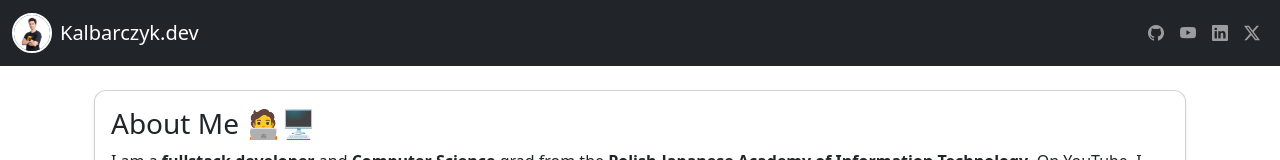
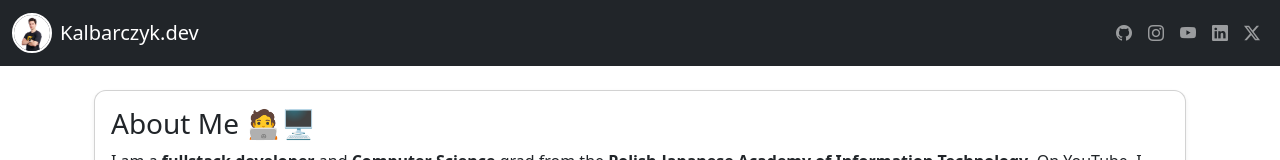
Before and after one commit to KalbarczykDev/personal-website, an Angular app: page / in a window 1280 px wide. Shown: the top 160 px of the page. Built offline with nearby package versions, Linux system fonts and the light colour scheme.

Commit message:
add instagram button to navbar

```diff
--- a/src/app/components/nav/nav.component.html
+++ b/src/app/components/nav/nav.component.html
@@ -39,6 +39,17 @@
             <i class="bi bi-github"></i>
           </a>
         </li>
+        <!-- Instagram -->
+        <li class="nav-item">
+          <a
+            class="nav-link"
+            href="https://www.instagram.com/kalbarczykdev/"
+            target="_blank"
+            aria-label="Instagram"
+          >
+            <i class="bi bi-instagram"></i>
+          </a>
+        </li>
         <!-- YouTube -->
         <li class="nav-item">
           <a
```
